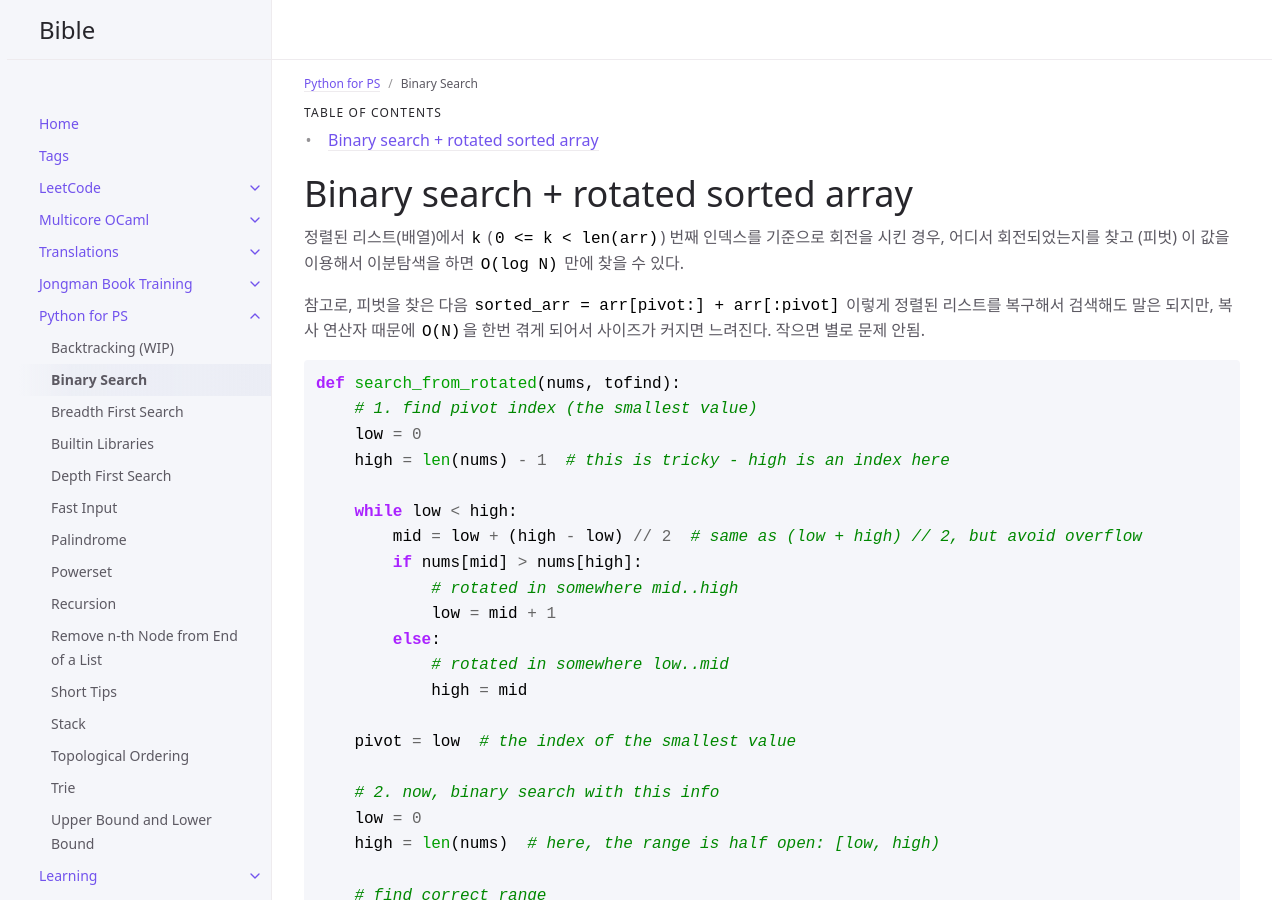
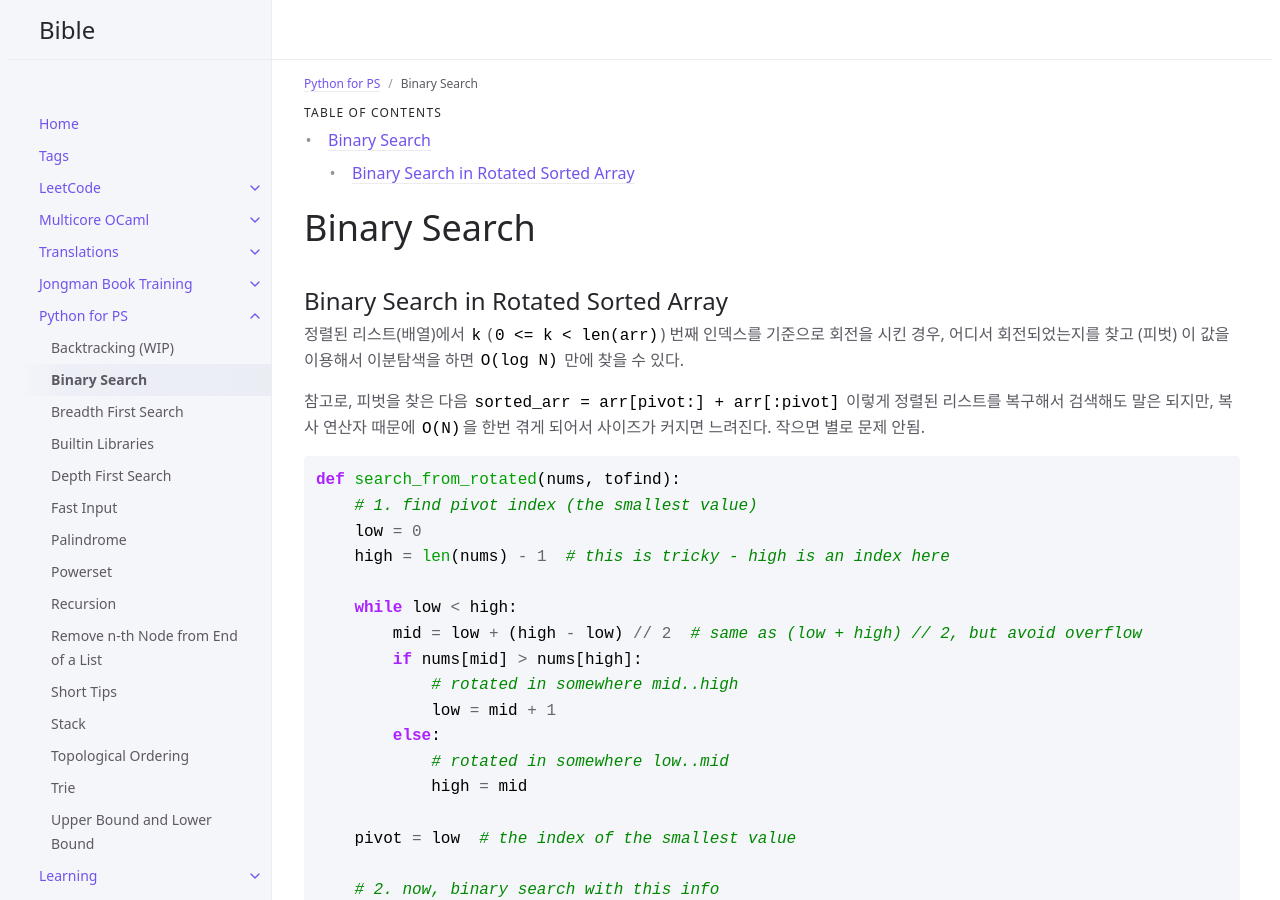
Before and after one commit to sangwoo-joh/bible-archive, a Jekyll site: the page built from python/binary-search.md, in a window 1280 px wide and 900 px high. Built offline with Jekyll 4.4.1, drawn with Linux system fonts in a browser that asks for light colours; a script that is not in the unit is left out.

Commit message:
rename bs

```diff
--- a/python/binary-search-and-rotated-sorted-array.md
+++ b/python/binary-search.md
@@ -11,8 +11,10 @@ parent: Python for PS
 - TOC
 {:toc}
 
+# Binary Search
 
-# Binary search + rotated sorted array
+
+## Binary Search in Rotated Sorted Array
 
  정렬된 리스트(배열)에서 `k` (`0 <= k < len(arr)`) 번째 인덱스를
  기준으로 회전을 시킨 경우, 어디서 회전되었는지를 찾고 (피벗) 이 값을
```
